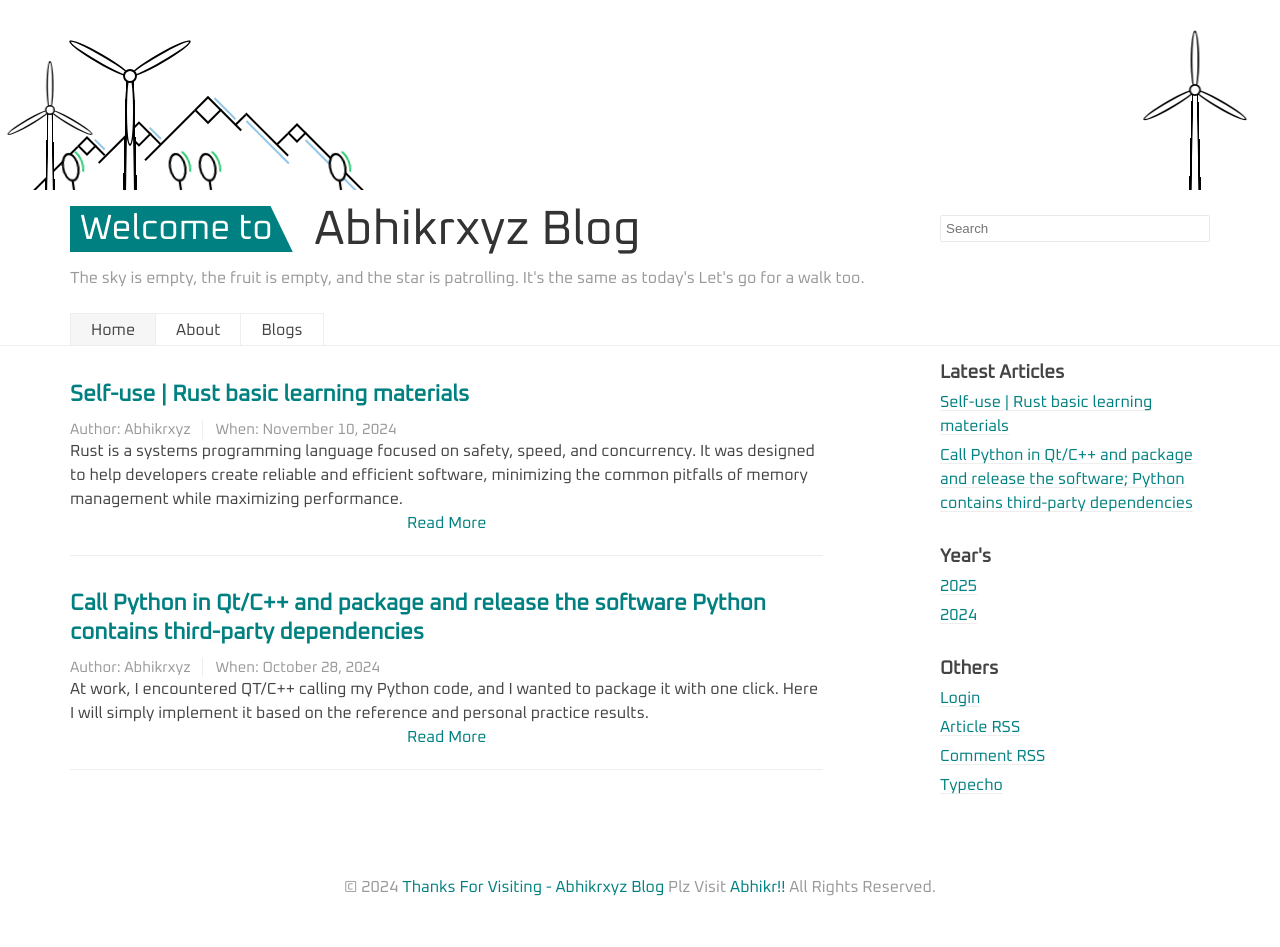
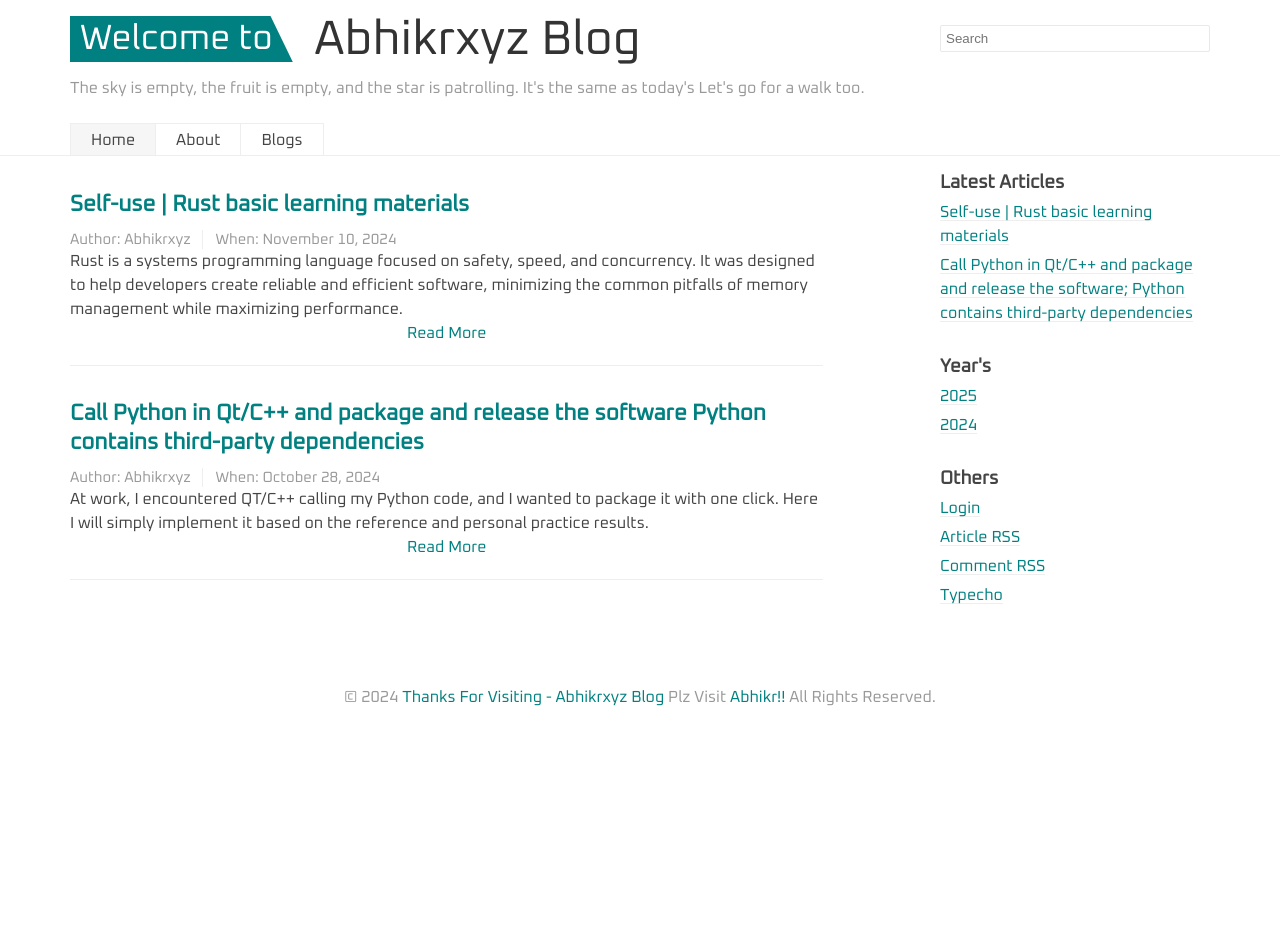
Before and after one commit to abhikrxyz/home, a plain HTML site: page index.html in a window 1280 px wide. After the commit the page ends 800 px from the top, so only its background shows below. Drawn offline with Linux system fonts and the light colour scheme.

Commit message:
wind mill removed

```diff
--- a/index.html
+++ b/index.html
@@ -15,7 +15,7 @@
   <link rel="icon" href="./assests/images/x-modified.png" type="image/png">
 </head>
 
-<div id="windy-main" class="slow-wind">
+<!--div id="windy-main" class="slow-wind">
   <div class="windy-main-wrapper">
     <div class="mountain-1"></div>
     <div class="mountain-2"></div>
@@ -76,7 +76,7 @@
       </div>
     </div>
   </div>
-</div>
+</div-->
 
 
 <body>
```
